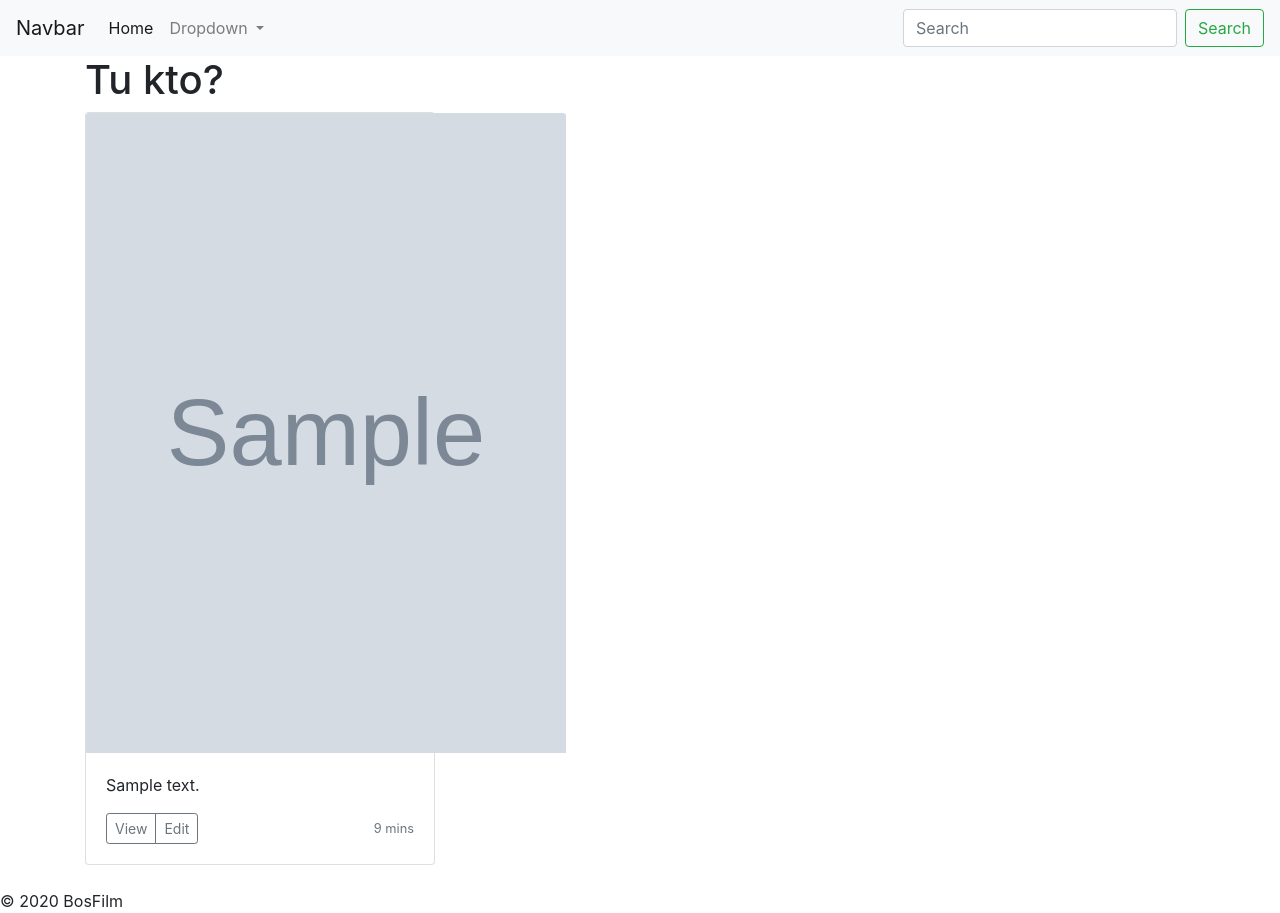
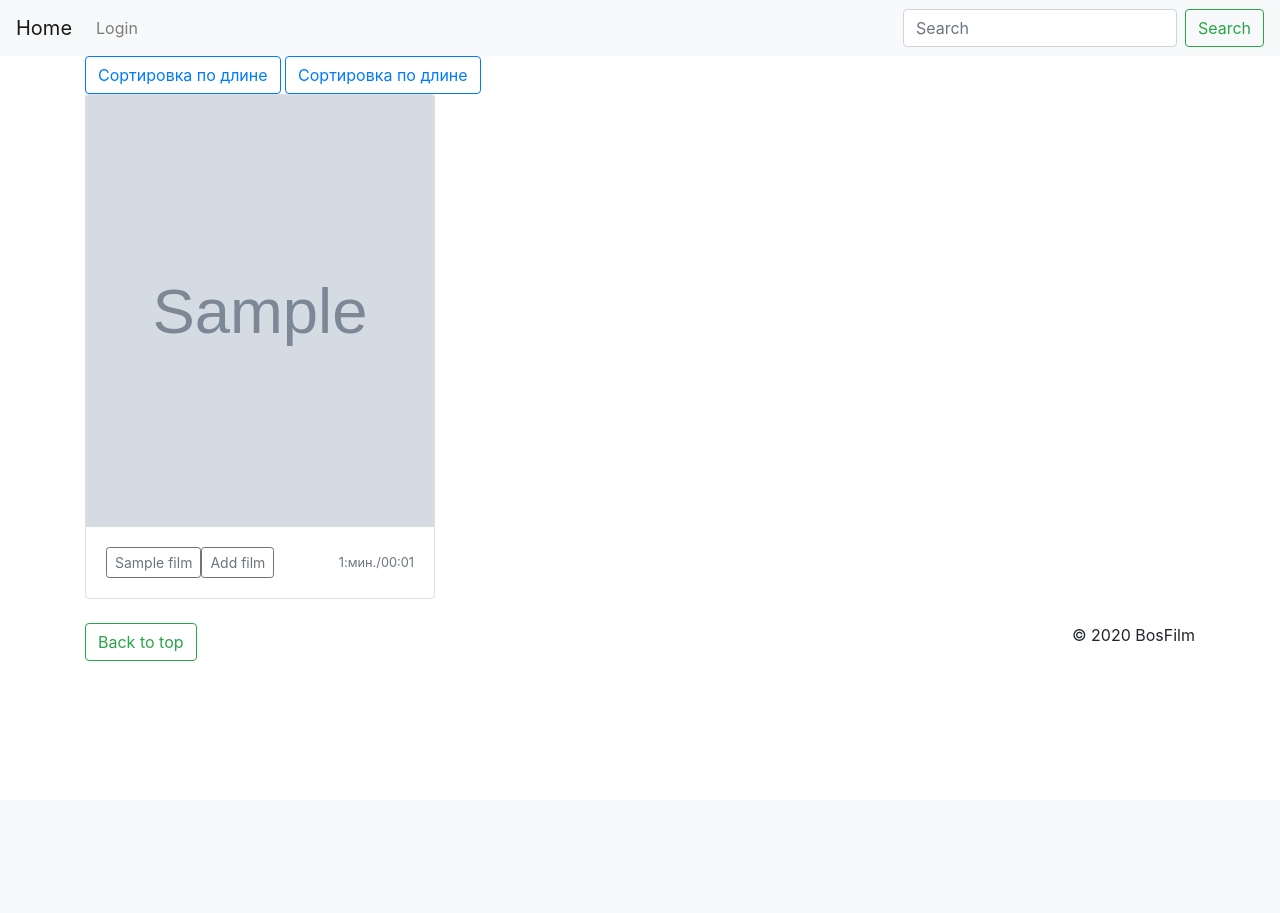
Before and after one commit to Ketni/springWebCinemaApp, a Spring Boot app: page / in a window 1280 px wide. After the commit the page ends 661 px from the top, so only its background shows below. Run offline with Spring Boot 4, Linux system fonts and the light colour scheme; tables that the repository leaves empty hold one stand-in row (values such as "Sample post"); grey boxes marked "Sample" are stand-in pictures; some of the project's set-up classes (security, data sources, template engines, error pages and the like) are left out, and stand-ins take their place; some libraries are stand-ins or nearby versions.

Commit message:
Nothing special

```diff
--- a/src/main/java/com/example/demo/config/SecurityConfiguration.java
+++ b/src/main/java/com/example/demo/config/SecurityConfiguration.java
@@ -63,7 +63,7 @@ public class SecurityConfiguration extends WebSecurityConfigurerAdapter {
                 .invalidateHttpSession(true)
                 .clearAuthentication(true)
                 .logoutRequestMatcher(new AntPathRequestMatcher("/logout"))
-                .logoutSuccessUrl("/login?logout")
+                .logoutSuccessUrl("/")
                 .permitAll();
     }
 
--- a/src/main/java/com/example/demo/controller/MainController.java
+++ b/src/main/java/com/example/demo/controller/MainController.java
@@ -2,65 +2,66 @@ package com.example.demo.controller;
 
 
 import com.example.demo.model.Film;
+import com.example.demo.model.User;
 import com.example.demo.service.CountryService;
 import com.example.demo.service.FilmService;
+import com.example.demo.service.UserService;
+import org.dom4j.rule.Mode;
 import org.springframework.beans.factory.annotation.Autowired;
 import org.springframework.stereotype.Controller;
 import org.springframework.ui.Model;
-import org.springframework.web.bind.annotation.GetMapping;
-import org.springframework.web.bind.annotation.ModelAttribute;
-import org.springframework.web.bind.annotation.PostMapping;
-import org.springframework.web.bind.annotation.RequestParam;
+import org.springframework.web.bind.annotation.*;
+
+import java.util.HashSet;
+import java.util.List;
+import java.util.Set;
 
 @Controller
 public class MainController {
 
     @Autowired
     private FilmService filmService;
+    @Autowired
+    private UserService userService;
 
     @GetMapping("/")
     public String homePage(Model model) {
-        model.addAttribute("filmList", filmService.getAllFilms());
+        model.addAttribute("filmList", filmService.sortByNameAsc());
         model.addAttribute("order",true);
         return "index";
     }
 
+    @GetMapping("/sort/{order}")
+    public String sortUsersByName(@PathVariable (value="order") boolean order,Model model){
+        if (order) {
+            model.addAttribute("filmList",filmService.sortByNameAsc());
+            model.addAttribute("order",false);
+            return "index";
+        }else {
+            model.addAttribute("filmList",filmService.sortByNameDesc());
+            model.addAttribute("order",true);
+            return "index";
+        }
+    }
+
+
     @GetMapping("/search")
     public String homePageSearch(Model model, @RequestParam("searchString") String name){
+        User user = userService.findByName("timur");
+        Film film = filmService.showFilmById(5L);
+        Set<Film> films = new HashSet<>();
+        films.add(film);
+        user.setFilms(films);
+        userService.updateUser(user);
         model.addAttribute("filmList",filmService.searchFilm(name));
         return "index";
     }
 
-
-
-
-
-
-
-
-
-
-
-
-
-
-
-
-
-
-
-//    @GetMapping("/sort/{order}")
-//    public String sortUsersByName(@PathVariable(value="order") boolean order, Model model){
-//        if (order) {
-//            model.addAttribute("userList",this.filmService.sortAllFilmsByNameAsc());
-//            model.addAttribute("order",false);
-//            return "index";
-//        }else {
-//            model.addAttribute("userList", this.filmService.sortAllFilmsByNameDesc());
-//            model.addAttribute("order",true);
-//            return "index";
-//        }
-//    }
+    @GetMapping("/filmDetails/{id}")
+    public String showDetails(Model model, @PathVariable("id") Long id){
+        model.addAttribute("film",filmService.showFilmById(id));
+        return "film_details";
+    }
 
     @GetMapping("/login")
     public String login(){
--- a/src/main/java/com/example/demo/repository/FilmRepository.java
+++ b/src/main/java/com/example/demo/repository/FilmRepository.java
@@ -10,5 +10,7 @@ import java.util.List;
 public interface FilmRepository extends JpaRepository<Film,Long> {
     List<Film> findAllByOrderByNameAsc();
     List<Film> findAllByOrderByNameDesc();
-    List<Film> findAllByName(String searchString);
+//    List<Film> findAllByOrOrderByLengthAsc();
+//    List<Film> findAllByOrOrderByLengthDesc();
+    List<Film> findByNameContains(String searchString);
 }
--- a/src/main/java/com/example/demo/service/UserService.java
+++ b/src/main/java/com/example/demo/service/UserService.java
@@ -6,4 +6,6 @@ import org.springframework.security.core.userdetails.UserDetailsService;
 
 public interface UserService extends UserDetailsService {
     User save(UserRegistrationDto registrationDto);
+    User updateUser(User user);
+    User findByName(String name);
 }
--- a/src/main/resources/templates/index.html
+++ b/src/main/resources/templates/index.html
@@ -9,38 +9,53 @@
 </head>
 <body>
 <div th:include="~{layouts/fragments/nav :: navBar}"></div>
-<div class="container" sec:authorize="isAuthenticated()">
-    <h1>AYE VORAM ZHIZN MYSORAM</h1>
-    <h2>Welcome <span sec:authentication="principal.username">User</span></h2>
-</div>
-<div class="container" sec:authorize="isAnonymous()">
-    <h1>Tu kto?</h1>
-</div>
 <div class="container" sec:authorize="hasAnyRole('ADMIN')">
     <h1>Создать фильм</h1>
     <a class="btn" th:href="@{/addFilmForm}">Нажми сюда</a>
 </div>
 <div class="container">
+    <div>
+        <div style="width: content-box">
+            <a th:href="@{/sort/{order}(order=${order})}">
+                <button type="button"  class="btn btn-outline-primary">Сортировка по длине</button>
+            </a>
+            <a style="text-align: center">
+                <button type="button"  class="btn btn-outline-primary">Сортировка по длине</button>
+            </a>
+        </div>
+    </div>
+</div>
+<div class="container">
     <div class="row">
         <div class="col-md-4" th:each="film : ${filmList}">
             <div class="card mb-4 box-shadow">
-                <img class="card-img-top" style="width: 480px; height: 640px;"
-                     th:src="@{images/{image}(image=${film.pictureUrl})}">
+                <img class="card-img-top" style="width: content-box; height: 432px;"
+                     th:src="@{../images/{image}(image=${film.pictureUrl})}">
                 <div class="card-body">
-                    <p class="card-text" th:text="${film.description}"></p>
                     <div class="d-flex justify-content-between align-items-center">
                         <div class="btn-group">
-                            <button type="button" class="btn btn-sm btn-outline-secondary">View</button>
-                            <button type="button" class="btn btn-sm btn-outline-secondary">Edit</button>
+                            <a style="text-align: center" th:href="@{/filmDetails/{id} (id = ${film.id})}">
+                                <button type="button" th:text="${film.name}" class="btn btn-sm btn-outline-secondary"></button>
+                            </a>
+<!--                            <form th:action="@{/addFilmToUser/{userName} (userName = ${#authentication.name})}" th:object="${film}" method="POST">-->
+<!--                                <input type="hidden" name="film" th:object="${film}">-->
+<!--                                <button type="submit" class="btn btn-sm btn-outline-secondary">Add film</button>-->
+                            <a th:href="@{/addFilmToUser}">
+                            <button type="submit" class="btn btn-sm btn-outline-secondary">Add film</button>
+                            </a>
+                            </form>
+
                         </div>
-                        <small class="text-muted">9 mins</small>
+                        <small id="hours" class="text-muted" th:text="${film.length}+':мин./'"></small>
                     </div>
                 </div>
             </div>
         </div>
     </div>
 </div>
-<div th:replace="~{layouts/fragments/footer :: copy}">&copy; 2020 BosFilm</div>
+
+<div th:replace="~{layouts/fragments/footer :: copy}"></div>
+<div th:replace="~{layouts/fragments/anchor :: anchor}"></div>
 <script src="https://code.jquery.com/jquery-3.5.1.slim.min.js"
         integrity="sha384-DfXdz2htPH0lsSSs5nCTpuj/zy4C+OGpamoFVy38MVBnE+IbbVYUew+OrCXaRkfj"
         crossorigin="anonymous"></script>
@@ -50,5 +65,19 @@
 <script src="https://stackpath.bootstrapcdn.com/bootstrap/4.5.2/js/bootstrap.min.js"
         integrity="sha384-B4gt1jrGC7Jh4AgTPSdUtOBvfO8shuf57BaghqFfPlYxofvL8/KUEfYiJOMMV+rV"
         crossorigin="anonymous"></script>
+<script>
+    var textStrings = document.getElementsByClassName('text-muted');
+    for(var i=0; i<textStrings.length; i++){
+        var text = textStrings[i].textContent;
+        var minutes = parseInt(text.match(/\d+/));
+        var remainderMinutes = minutes%60;
+        if (remainderMinutes>10)
+            var remainder = remainderMinutes;
+        else
+            var remainder = "0"+remainderMinutes;
+        var hourString = "0"+(minutes/60 >> 0)+":"+remainder;
+        textStrings[i].append(hourString);
+    }
+</script>
 </body>
 </html>
--- /dev/null
+++ b/src/main/resources/templates/layouts/fragments/anchor.html
@@ -0,0 +1,12 @@
+<!DOCTYPE html >
+<html xmlns:th="http://www.thymeleaf.org">
+<body>
+<div th:fragment="anchor" class="container">
+    <p class="float-left">
+        <a th:href="@{/}">
+            <button type="button" class="btn btn-outline-success">Back to top</button>
+        </a>
+    </p>
+</div>
+</body>
+</html>
--- a/src/main/resources/templates/layouts/fragments/footer.html
+++ b/src/main/resources/templates/layouts/fragments/footer.html
@@ -1,8 +1,10 @@
 <!DOCTYPE html >
 <html xmlns:th="http://www.thymeleaf.org">
 <body>
-<div th:fragment="copy">
+<div th:fragment="copy" class="container">
+    <p class="float-right">
     &copy; 2020 BosFilm
+    </p>
 </div>
 </body>
 </html>
--- a/src/main/resources/templates/layouts/fragments/nav.html
+++ b/src/main/resources/templates/layouts/fragments/nav.html
@@ -10,7 +10,7 @@
 <body>
 <div th:fragment="navBar">
 <nav class="navbar navbar-expand-lg navbar-light bg-light">
-    <a class="navbar-brand" href="#">Navbar</a>
+    <a class="navbar-brand" th:href="@{/}">Home</a>
     <button class="navbar-toggler" type="button" data-toggle="collapse" data-target="#navbarSupportedContent"
             aria-controls="navbarSupportedContent" aria-expanded="false" aria-label="Toggle navigation">
         <span class="navbar-toggler-icon"></span>
@@ -18,23 +18,17 @@
 
     <div class="collapse navbar-collapse" id="navbarSupportedContent">
         <ul class="navbar-nav mr-auto">
-            <li class="nav-item active">
-                <a class="nav-link" href="#">Home <span class="sr-only">(current)</span></a>
+            <li class="nav-item active" sec:authorize="isAuthenticated()">
+                <a class="nav-link" th:href="@{/account/{name}(name=${#authentication.name})}">Account <span class="sr-only">(current)</span></a>
             </li>
             <li class="nav-item" sec:authorize="isAuthenticated()">
                 <a class="nav-link" th:href="@{/logout}">Logout</a>
             </li>
-            <li class="nav-item dropdown">
-                <a class="nav-link dropdown-toggle" href="#" id="navbarDropdown" role="button" data-toggle="dropdown"
-                   aria-haspopup="true" aria-expanded="false">
-                    Dropdown
-                </a>
-                <div class="dropdown-menu" aria-labelledby="navbarDropdown">
-                    <a class="dropdown-item" href="#">Action</a>
-                    <a class="dropdown-item" href="#">Another action</a>
-                    <div class="dropdown-divider"></div>
-                    <a class="dropdown-item" href="#">Something else here</a>
-                </div>
+            <li class="nav-item" sec:authorize="isAnonymous()">
+                <a class="nav-link" th:href="@{/login}">Login</a>
+            </li>
+            <li class="nav-item" sec:authorize="hasAnyRole('ADMIN')">
+                <a class="nav-link" th:href="@{/admin}">ADMIN</a>
             </li>
         </ul>
         <form class="form-inline my-2 my-lg-0" th:action="@{/search}">
```
Also changed, not shown: src/main/java/com/example/demo/model/Film.java (+17 -0 lines), src/main/java/com/example/demo/model/User.java (+13 -3 lines), src/main/java/com/example/demo/service/FilmService.java (+5 -2 lines), src/main/java/com/example/demo/service/FilmServiceImpl.java (+19 -5 lines), src/main/java/com/example/demo/service/UserServiceImpl.java (+10 -0 lines), src/main/resources/templates/account.html (added, +25 -0 lines), src/main/resources/templates/film_details.html (added, +23 -0 lines), src/main/resources/templates/login.html (+0 -35 lines), src/main/resources/templates/registration.html (+0 -35 lines).
